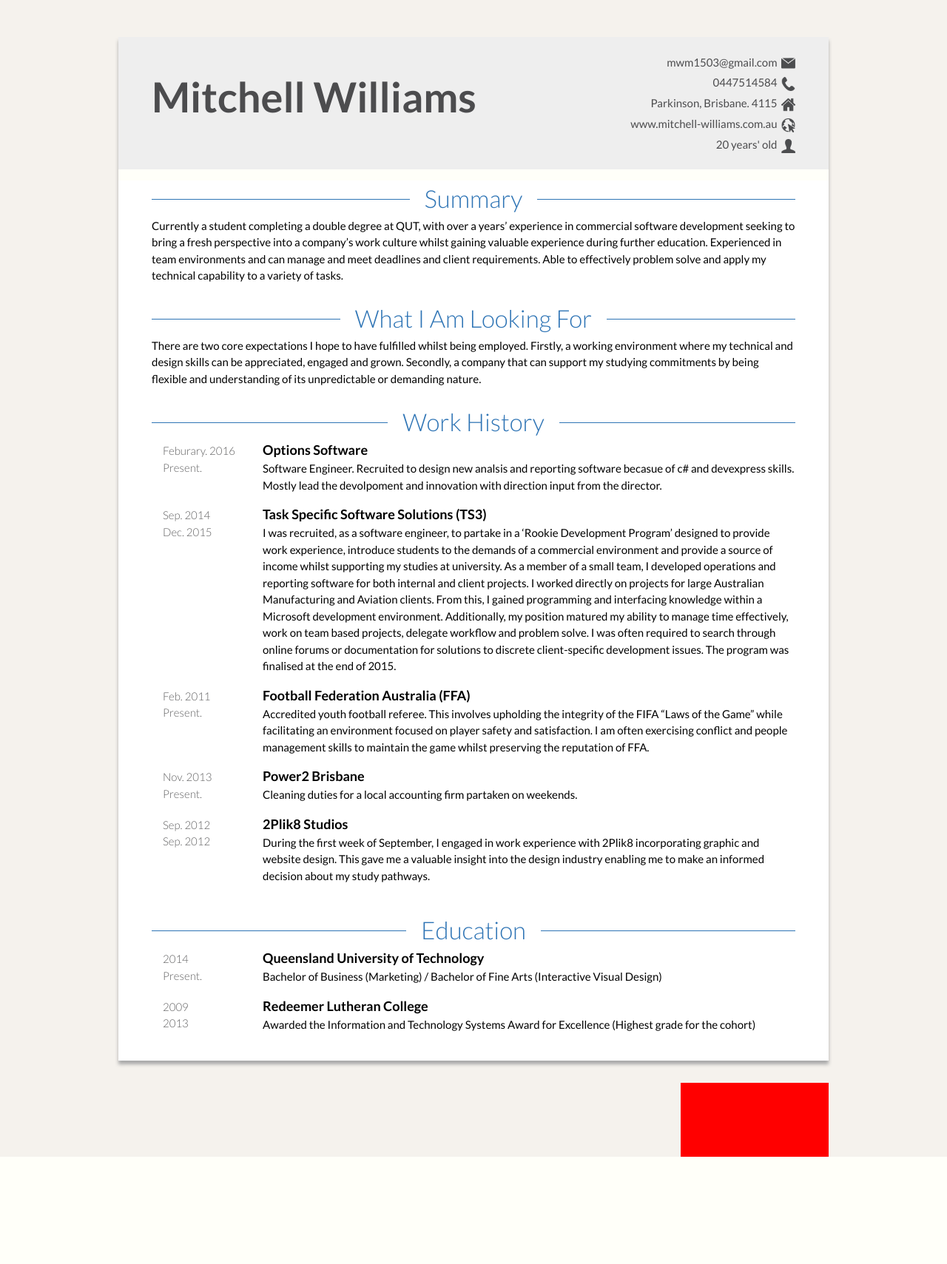
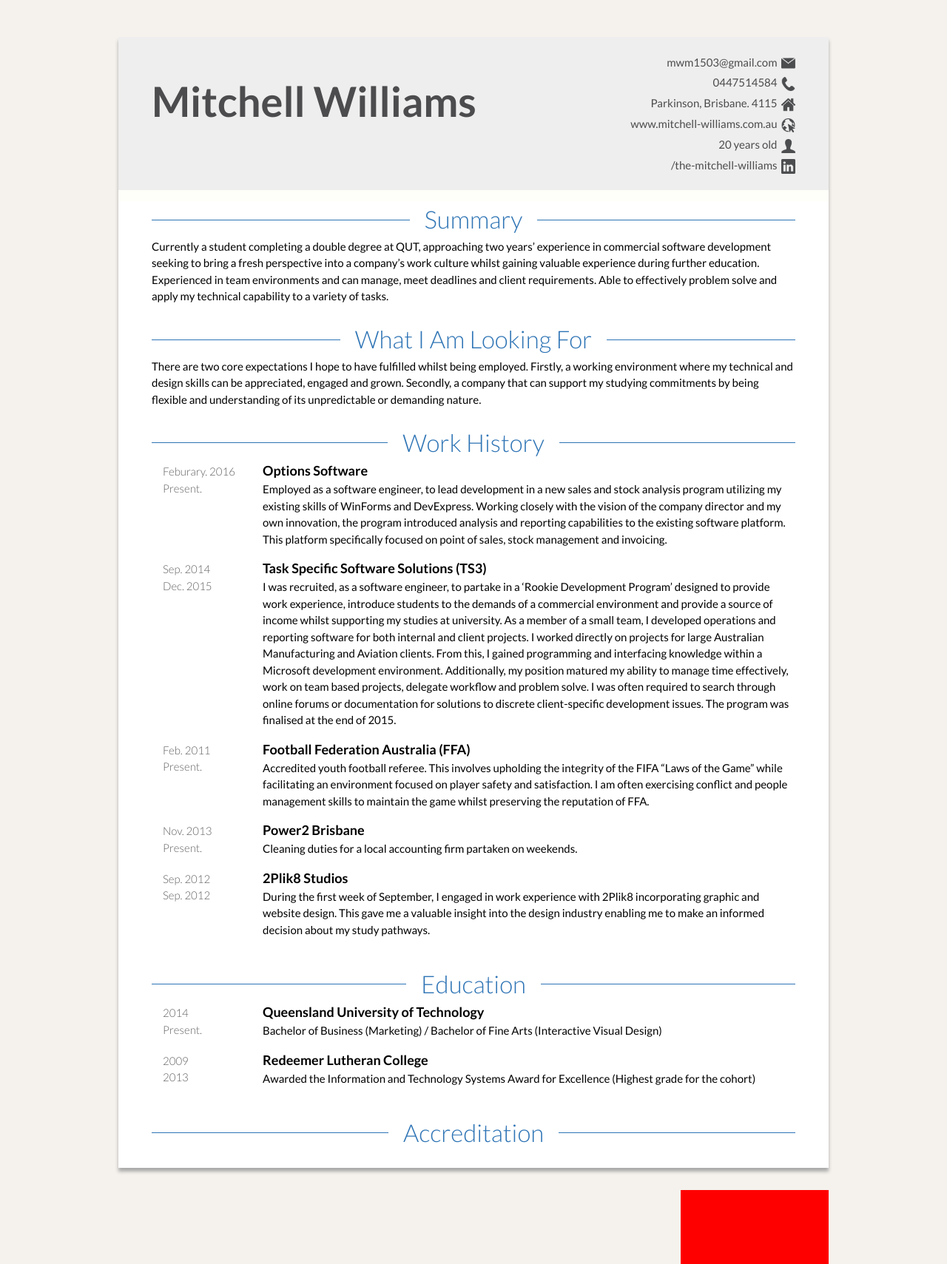
Before and after one commit to mitchello77/portfolio-items, a PHP site: page / in a window 1280 px wide. Shown: the whole page at 74% size. Before the commit the page ends 1564 px from the top, so only its background shows below. Run offline with PHP 8.4, Linux system fonts and the light colour scheme.

Commit message:
Updates + Additions

```diff
--- a/resume/css/main.css
+++ b/resume/css/main.css
@@ -56,7 +56,7 @@ h1 {
   float: left;
   color: inherit;
   font-size: 5.6rem;
-  margin-top: 0.3em;
+  margin-top: 0.4em;
 }
 
 h2 {
--- a/resume/index.html
+++ b/resume/index.html
@@ -25,16 +25,17 @@
             <li><a href="tel:0447514584">0447514584<img alt="Phone Icon" src="img/icon_Phone.png"></a></li>
             <li><a href="https://www.google.com.au/maps/place/Parkinson+QLD+4115/@-27.6432651,153.0218548,15z/data=!3m1!4b1!4m5!3m4!1s0x6b91460934899e33:0x502a35af3de94c0!8m2!3d-27.6337441!4d153.0390178" target="_blank"> Parkinson, Brisbane. 4115<img alt="Location Icon" src="img/icon_Home.png"></a></li>
             <li><a href="http://www.mitchell-williams.com.au" target="_blank">www.mitchell-williams.com.au<img alt="Website Icon" src="img/icon_Website.png"></a></li>
-            <li><span class="age"></span> years' old<img alt="Age Icon" src="img/icon_Age.png"></li>
+            <li><span class="age"></span> years old<img alt="Age Icon" src="img/icon_Age.png"></li>
+            <li><a href="www.linkedin.com/in/the-mitchell-williams" target="_blank">/the-mitchell-williams</a><img alt="Linkedin Icon" src="img/icon_Linkedin.png"></li>
           </ul>
         </header>
         <section>
           <h2><span>Summary</span></h2>
-          <p>Currently a student completing a double degree at QUT, with over a years’ experience in commercial software development seeking to bring a fresh perspective into a company’s work culture whilst gaining valuable experience during further education. Experienced in team environments and can manage and meet deadlines and client requirements. Able to effectively problem solve and apply my technical capability to a variety of tasks.</p>
+          <p>Currently a student completing a double degree at QUT, approaching two years’ experience in commercial software development seeking to bring a fresh perspective into a company’s work culture whilst gaining valuable experience during further education. Experienced in team environments and can manage, meet deadlines and client requirements. Able to effectively problem solve and apply my technical capability to a variety of tasks.</p>
         </section>
         <section>
           <h2><span>What I Am Looking For</span></h2>
-          <p>There are two core expectations I hope to have fulfilled whilst being employed. Firstly, a working environment where my technical and design skills can be appreciated, engaged and grown. Secondly, a company that can support my studying commitments by being flexible and understanding of its unpredictable or demanding nature. </p>
+          <p>There are two core expectations I hope to have fulfilled whilst being employed. Firstly, a working environment where my technical and design skills can be appreciated, engaged and grown. Secondly, a company that can support my studying commitments by being flexible and understanding of its unpredictable or demanding nature.</p>
         </section>
         <section id="tabulated">
           <h2><span>Work History</span></h2>
@@ -42,7 +43,7 @@
             <div class="col-dates">Feburary. 2016 <br />Present.</div>
             <div class="col-info">
               <p>Options Software</p>
-              <p>Software Engineer. Recruited to design new analsis and reporting software becasue of c# and devexpress skills. Mostly lead the devolpoment and innovation with direction input from the director.</p>
+              <p>Employed as a software engineer, to lead development in a new sales and stock analysis program utilizing my existing skills of WinForms and DevExpress. Working closely with the vision of the company director and my own innovation, the program introduced analysis and reporting capabilities to the existing software platform. This platform specifically focused on point of sales, stock management and invoicing. </p>
             </div>
           </div>
           <div class="row">
@@ -91,6 +92,17 @@
             </div>
           </div>
         </section>
+        <section id="list">
+          <h2><span>Accreditation</span></h2>
+          <div class="container">
+            <div class="col">
+
+            </div>
+            <div class="col">
+
+            </div>
+          </div>
+        </section>
       </div>
       <div id="export">
         <div>
```
Also changed, not shown: resume/img/icon_Linkedin.png (added).
